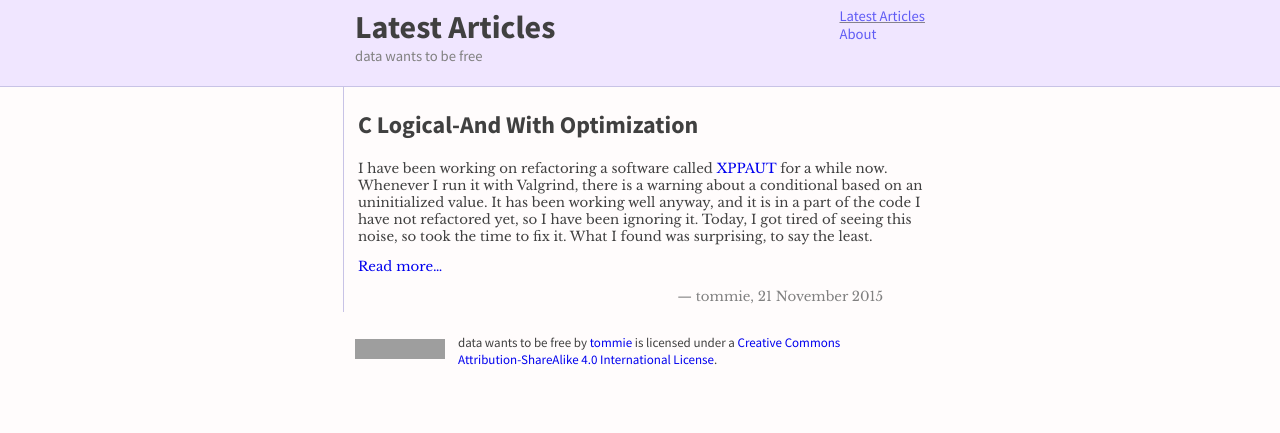
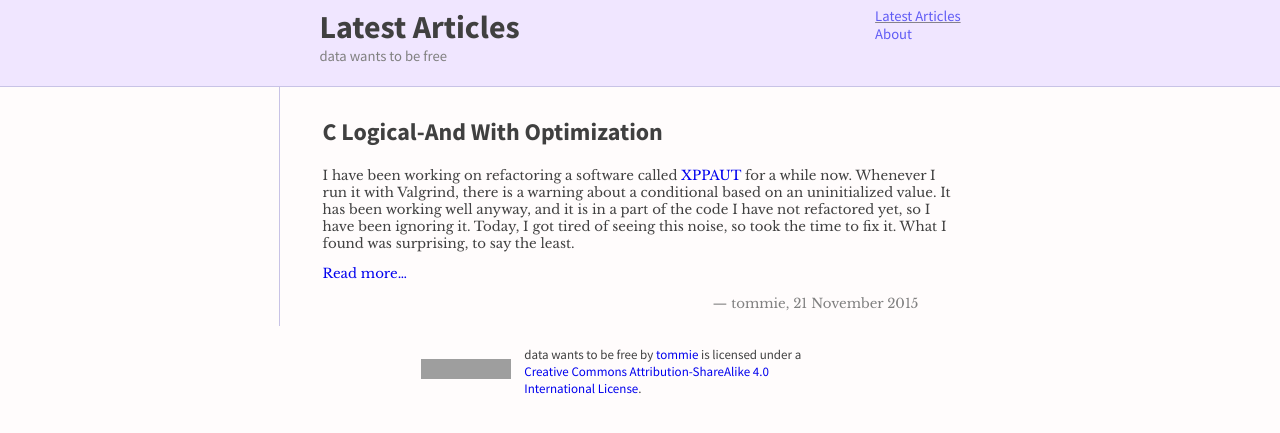
Before and after one commit to tommie/tommie.github.io, a Jekyll site: the page built from index.md, in a window 1280 px wide. Shown: the top 433 px of the page. Built offline with Jekyll 4.4.1, drawn with Linux system fonts in a browser that asks for light colours; grey boxes are pictures that could not be loaded.

Commit message:
Improve footer layout for small screens.

```diff
--- a/style/base.css
+++ b/style/base.css
@@ -81,8 +81,10 @@
 }
 
 body > main {
-    border-left: 1px solid rgb(200, 195, 230);
-    padding: 3ex 2ex 1ex 2ex;
+    padding-left: 3ex;
+    padding-right: 3ex;
+    padding-top: 1ex;
+    padding-bottom: 2ex;
 }
 
 body > main > p:first-child {
@@ -93,7 +95,7 @@
 body > main,
 body > footer {
     margin: 0 auto;
-    max-width: 80ex;
+    max-width: 90ex;
 }
 
 body > main > section:first-child > h1 {
@@ -134,6 +136,15 @@
     font-style: italic;
 }
 
+@media screen and (min-width: 600px) {
+    body > main {
+        border-left: 1px solid rgb(200, 195, 230);
+        padding-left: 6ex;
+        padding-right: 6ex;
+        padding-top: 4ex;
+    }
+}
+
 main > section > footer {
     color: rgb(128, 128, 128);
     padding-right: 3em;
@@ -165,11 +176,18 @@
     align-items: flex-end;
     display: flex;
     justify-content: space-between;
-    margin-top: 3ex;
+    margin: 4ex auto;
+    padding: 0 6ex;
+}
+
+body > footer {
+    border-top: 1px solid rgb(200, 195, 230);
+    font-size: x-small;
+    padding-top: 1ex;
 }
 
 .copyright {
-    align-items: center;
+    align-items: flex-start;
     display: flex;
     justify-content: start;
     font-size: small;
@@ -177,12 +195,30 @@
 
 .copyright [rel='license'] {
     display: block;
+    opacity: 0.05;
     padding-right: 1em;
+    position: absolute;
 }
 
 .copyright [rel='license'] + div {
     flex: 1;
     margin-right: 2em;
+}
+
+@media screen and (min-width: 600px) {
+    body > footer {
+        border-top: none;
+        padding-top: 0;
+    }
+
+    .copyright {
+        align-items: center;
+    }
+
+    .copyright [rel='license'] {
+        opacity: 1;
+        position: static;
+    }
 }
 
 /* Fonts */
```
